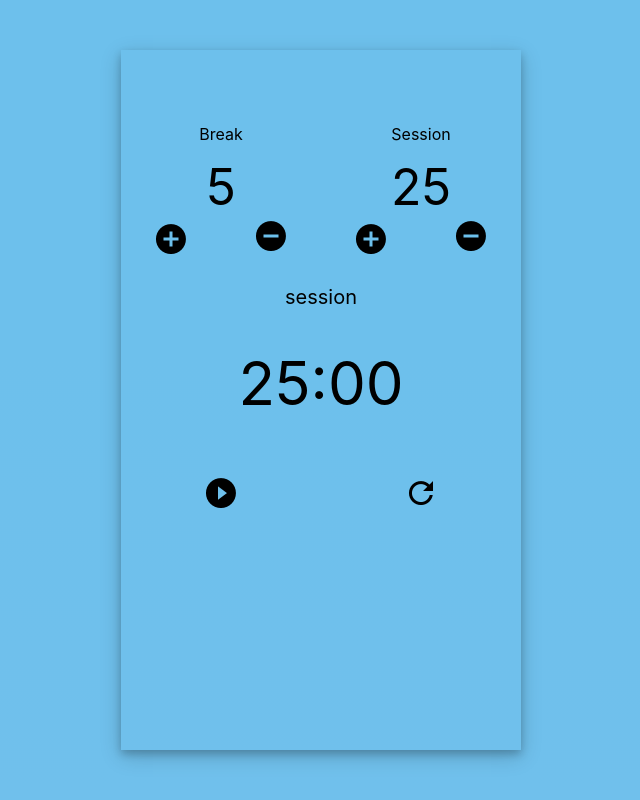
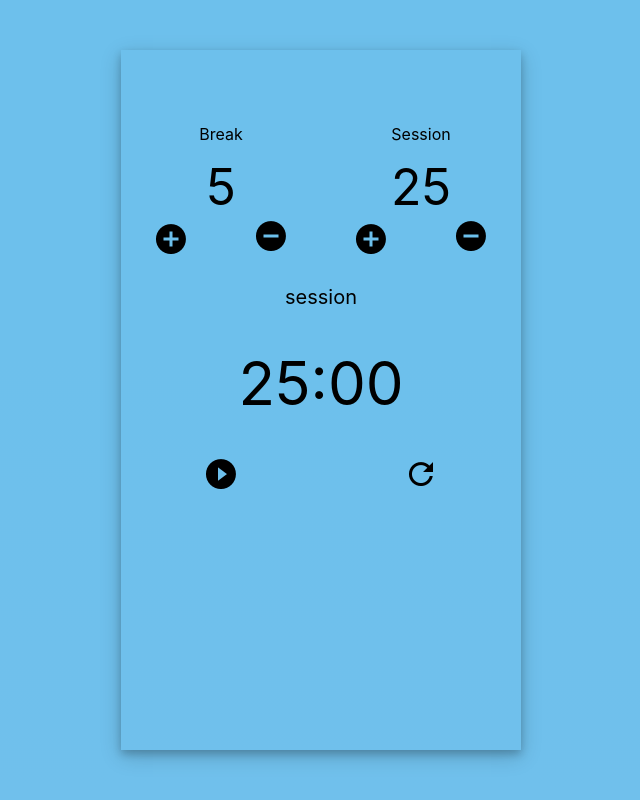
Before and after one commit to pmayur/fcc-25plus5-clock, a React (Create React App) app: page / in a window 1280 px wide. Shown: the whole page, without its empty margins (319-959 px from the left). Built offline with nearby package versions, Linux system fonts and the light colour scheme.

Commit message:
Refactors ID names

```diff
--- a/src/TimerPanel/TimerPanel.css
+++ b/src/TimerPanel/TimerPanel.css
@@ -26,13 +26,13 @@
 
 }
 
-#start_stop {
+#start_stop-section {
     display: flex;
     align-items: center;
     justify-content: center;
 }
 
-#reset {
+#reset-section {
     display: flex;
     align-items: center;
     justify-content: center;
```
